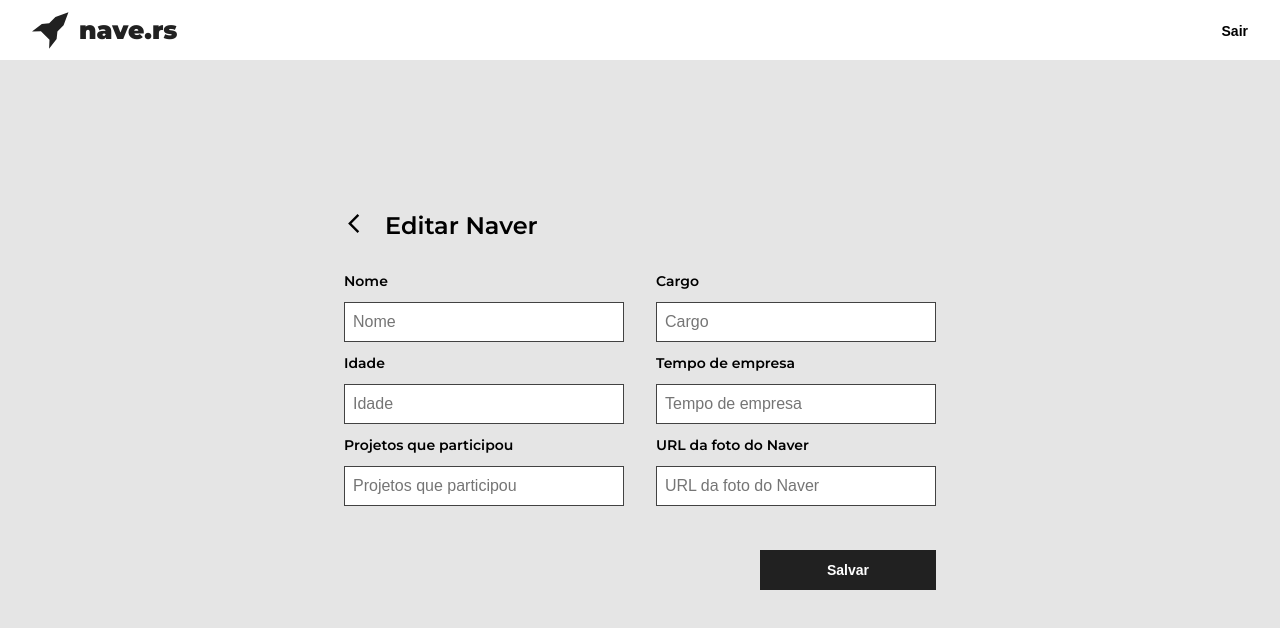
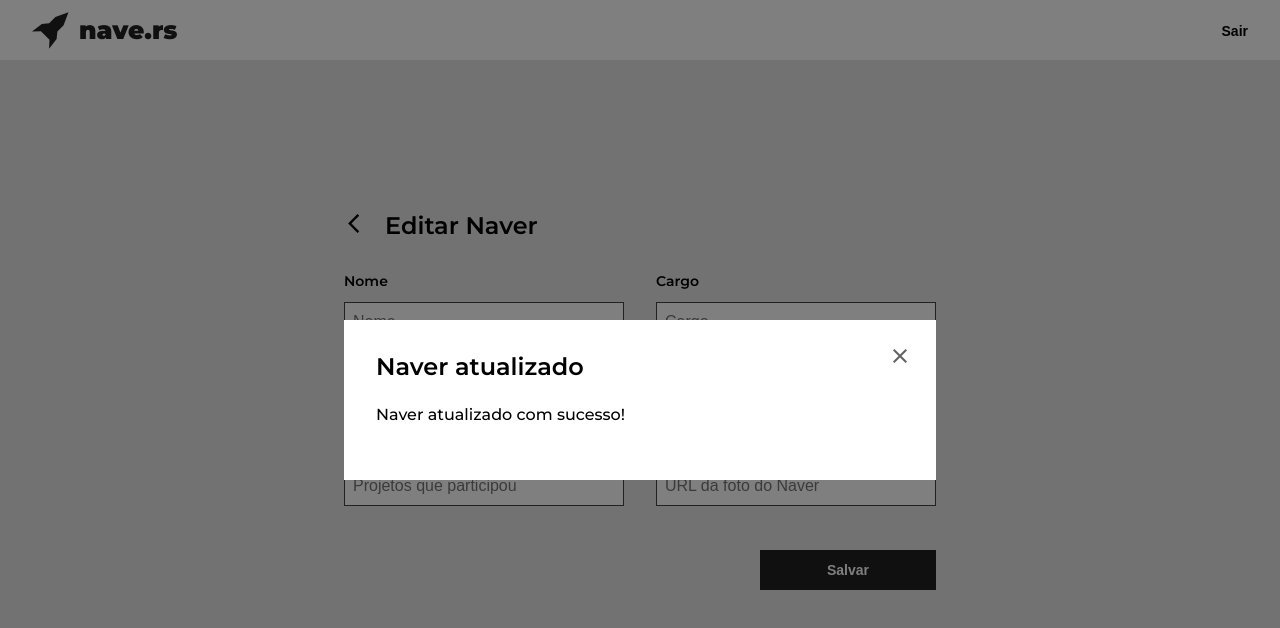
Before and after one commit to RafaelLeveske/desafio-nave, a React (Create React App) app: page /update in a window 1280 px wide. Both pictures are taken after a click on the button "Salvar". Shown: the top 628 px of the page. Built offline with nearby package versions, Linux system fonts and the light colour scheme.

Commit message:
feature/update-modal

```diff
--- /dev/null
+++ b/src/components/WarningUpdateModal/index.js
@@ -0,0 +1,36 @@
+import React from 'react';
+
+import close from '../../assets/close.svg';
+
+import './styles.css';
+
+function WarningUpdateModal({
+  id = 'warning-create-modal',
+  onClose = () => {},
+}) {
+  const handleOutsideClick = e => {
+    if (e.target.id === id) onClose();
+  };
+
+  return (
+    <div id={id} className="warning-create-modal" onClick={handleOutsideClick}>
+      <div className="warning-create-modal-container">
+        <div className="text-content">
+          <strong>Naver atualizado</strong>
+          <span>Naver atualizado com sucesso!</span>
+        </div>
+        <div className="close-modal">
+          <button
+            className="close-modal-button"
+            type="button"
+            onClick={onClose}
+          >
+            <img src={close} alt="Close" />
+          </button>
+        </div>
+      </div>
+    </div>
+  );
+}
+
+export default WarningUpdateModal;
--- /dev/null
+++ b/src/components/WarningUpdateModal/styles.css
@@ -0,0 +1,77 @@
+.warning-create-modal {
+  display: flex;
+  justify-content: center;
+  align-items: center;
+  width: 100%;
+  height: 100%;
+  position: absolute;
+  top: 0;
+  left: 0;
+  z-index: 10;
+  background: rgba(0, 0, 0, 0.5);
+}
+
+.warning-create-modal .warning-create-modal-container {
+  display: flex;
+  justify-content: space-between;
+  background: #fff;
+  width: 592px;
+  height: 160px;
+  margin: auto 0;
+  padding: 0;
+}
+
+.warning-create-modal .warning-create-modal-container .text-content {
+  display: flex;
+  flex-direction: column;
+  margin: 32px 0 0 32px;
+}
+
+.warning-create-modal .warning-create-modal-container .text-content strong {
+  font-size: 24px;
+  font-weight: 600;
+}
+
+.warning-create-modal .warning-create-modal-container .text-content span {
+  font-size: 16px;
+  font-weight: normal;
+  margin-top: 24px;
+}
+
+.warning-create-modal .warning-create-modal-container .close-modal .close-modal-button {
+  border: 0;
+  background: none;
+  display: flex;
+  justify-content: flex-end;
+  margin: 29px 29px 0 0;
+
+  transition: 0.2s;
+}
+
+.warning-create-modal .warning-create-modal-container .close-modal .close-modal-button {
+  opacity: 0.7;
+}
+
+@media (max-width: 1000px) {
+  .warning-create-modal {
+    height: 160%;
+    width: 102%;
+  }
+
+  .warning-create-modal .warning-create-modal-container {
+    width: 400px;
+    height: 160px;
+  }
+
+  .warning-create-modal .warning-create-modal-container .text-content {
+    margin: 18px 0 0 18px;
+  }
+
+  .warning-create-modal .warning-create-modal-container .text-content strong {
+    font-size: 16px;
+  }
+
+  .warning-create-modal .warning-create-modal-container .text-content span {
+    font-size: 12px;
+  }
+}
--- a/src/pages/UpdateNaver/index.js
+++ b/src/pages/UpdateNaver/index.js
@@ -1,14 +1,17 @@
-import React from 'react';
+import React, { useState } from 'react';
 
 import { Link } from 'react-router-dom';
 
 import Header from '../../components/Header';
+import WarningUpdateModal from '../../components/WarningUpdateModal';
 
 import arrowLeft from '../../assets/arrow-left.svg';
 
 import './styles.css';
 
 function UpdateNaver() {
+  const [isModalVisible, setIsModalvisible] = useState(false);
+
   return (
     <div className="new-naver-page container">
       <Header />
@@ -51,7 +54,17 @@ function UpdateNaver() {
           </div>
         </div>
         <div className="footer-content">
-          <button type="button">Salvar</button>
+          <button type="button" onClick={() => setIsModalvisible(true)}>
+            Salvar
+          </button>
+          {isModalVisible ? (
+            <WarningUpdateModal onClose={() => setIsModalvisible(false)}>
+              <div className="text-content">
+                <strong>Naver atualizado</strong>
+                <span>Naver atualizado com sucesso!</span>
+              </div>
+            </WarningUpdateModal>
+          ) : null}
         </div>
       </form>
     </div>
```
